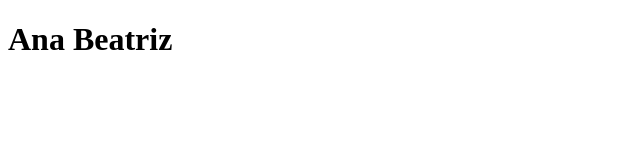
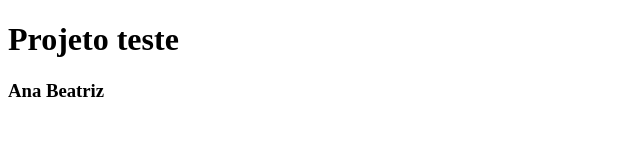
Before and after one commit to ana-beatriz-duraes/ProjeteCoderHouse, a plain HTML site: page index.html in a window 1280 px wide. Shown: the whole page, without its empty margins (0-640 px from the left). Drawn offline with Linux system fonts and the light colour scheme.

Commit message:
segundo comite

```diff
--- a/index.html
+++ b/index.html
@@ -3,12 +3,11 @@
 <head>
     <meta charset="UTF-8">
     <meta name="viewport" content="width=device-width, initial-scale=1.0">
-    <title>Document</title>
+    <title>Projeto teste</title>
 </head>
 <body>
-
-
-        <h1>Ana Beatriz</h1>
+        <h1>Projeto teste</h1>
+        <h3>Ana Beatriz</h3>
 
     </div>
 </body>
```
